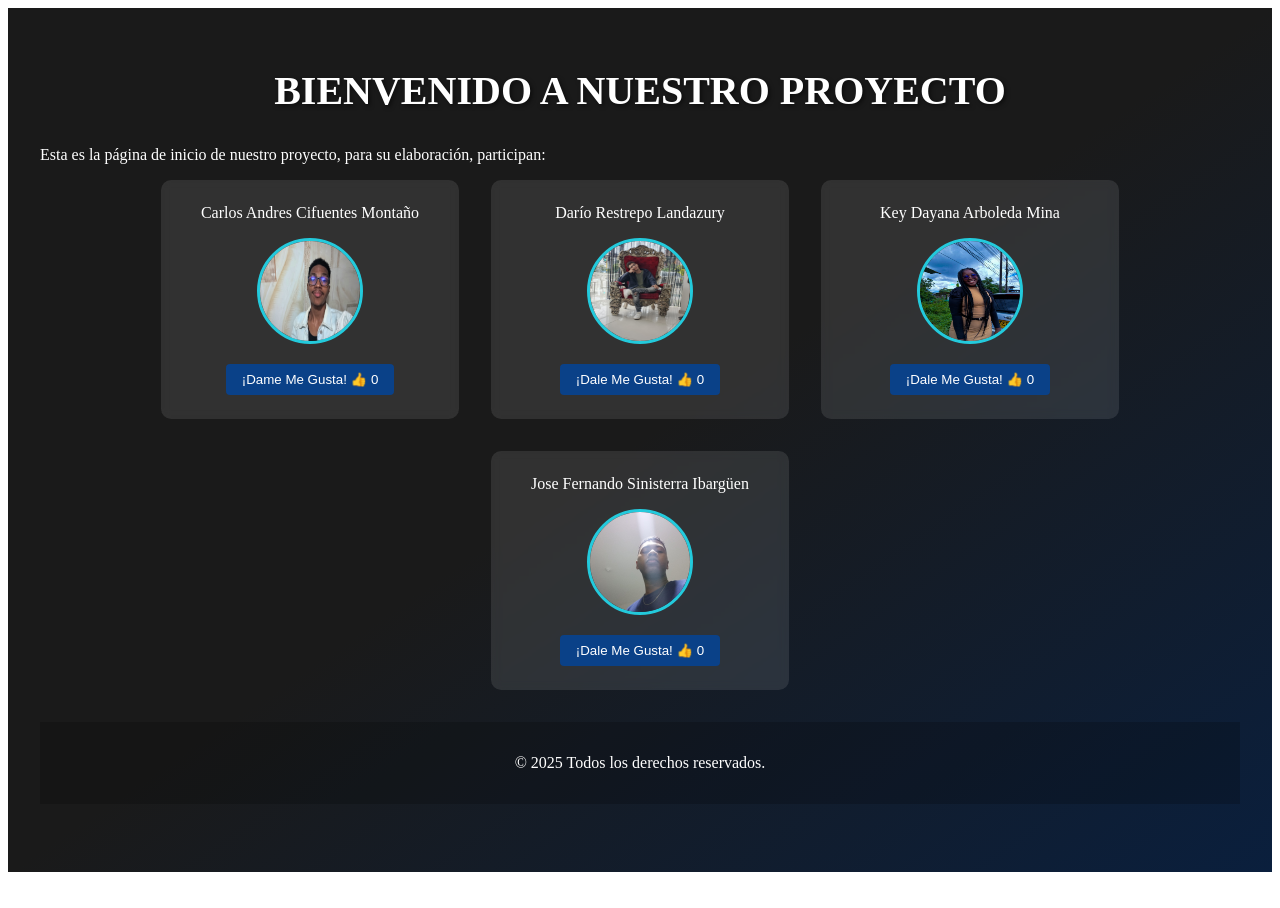
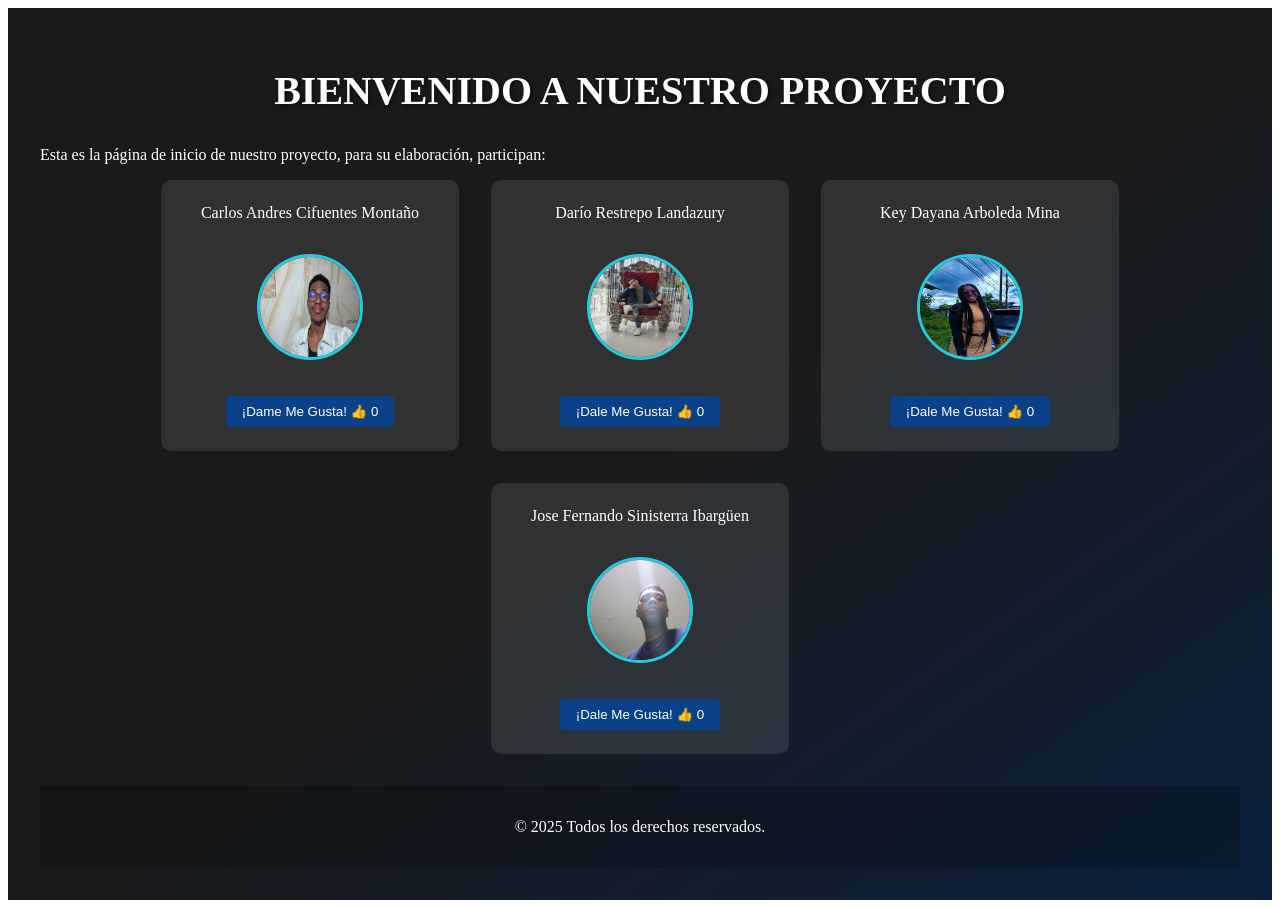
Before and after one commit to setneuficX8/Proyecto-Seminario-de-Actualizacion, a React (Vite) app: page / in a window 1280 px wide. Before the commit the page ends 880 px from the top, so only its background shows below. Built offline with nearby package versions, Linux system fonts and the light colour scheme.

Commit message:
Añadir funcionalidad de expansión y descripción al componente Avatar; actualizar información de participantes en Landing.

```diff
--- a/src/components/Avatar.jsx
+++ b/src/components/Avatar.jsx
@@ -1,10 +1,29 @@
+import { useState } from 'react';
+
+
 export default function Avatar({ person, size }){
+    const [isExpanded, setIsExpanded] = useState(false);
+
+    const toggleExpand = () => {
+        setIsExpanded(!isExpanded);
+    };
+
     return(
-        <img className="Avatar"
-        src={person.imageUrl}
-        alt={person.name}
-        width={size}
-        height={size}
-        />
-    )
+        <div className="avatar-container">
+            <img
+                className={`avatar ${isExpanded ? 'expanded' : ''}`}
+                src={person.imageUrl}
+                alt={person.name}
+                width={size}
+                height={size}
+                onClick={toggleExpand}
+            />
+            {isExpanded && (
+                <div className="avatar-description">
+                    <h3>{person.name}</h3>
+                    <p>{person.description}</p>
+                </div>
+            )}
+        </div>
+    );
 }
--- a/src/components/Landing.css
+++ b/src/components/Landing.css
@@ -51,3 +51,51 @@
     padding: 1rem;
     background: rgba(0, 0, 0, 0.2);
 }
+
+.avatar-container {
+    position: relative;
+    display: inline-block;
+    margin: 1rem 0;
+}
+
+.avatar {
+    cursor: pointer;
+    transition: transform 0.3s ease;
+    border-radius: 50%;
+    border: 3px solid #23cadc;
+}
+
+.avatar.expanded {
+    transform: scale(1.1);
+    box-shadow: 0 0 15px rgba(35, 202, 220, 0.5);
+}
+
+.avatar-description {
+    position: absolute;
+    background: rgba(26, 26, 26, 0.95);
+    color: white;
+    padding: 1.5rem;
+    border-radius: 10px;
+    box-shadow: 0 4px 15px rgba(0, 0, 0, 0.3);
+    z-index: 1000;
+    width: 250px;
+    top: 100%;
+    left: 50%;
+    transform: translateX(-50%);
+    margin-top: 15px;
+    backdrop-filter: blur(10px);
+    border: 1px solid rgba(35, 202, 220, 0.3);
+}
+
+.avatar-description h3 {
+    color: #23cadc;
+    margin-bottom: 1rem;
+    font-size: 1.2rem;
+}
+
+.avatar-description p {
+    font-size: 0.9rem;
+    line-height: 1.6;
+    color: #e0e0e0;
+    white-space: pre-line;
+}
--- a/src/components/Landing.jsx
+++ b/src/components/Landing.jsx
@@ -15,8 +15,9 @@ export default function Landing(){
                     <li className="participant-card">Carlos Andres Cifuentes Montaño
                         <Avatar
                             person={{
-                                name: "Carlos Andres Cifuentes Montaño",
-                                imageUrl: "/src/Img/Carlos.jpeg"
+                                name: "Diseñador de IU/UX",
+                                imageUrl: "/src/Img/Carlos.jpeg",
+                                description: "Estudiante de Ingeniería de Sistemas, especializado en diseño de interfaces. Responsable de crear experiencias de usuario intuitivas y atractivas. Experto en: \n• Diseño de interfaces de usuario\n• Prototipado y wireframing\n• Investigación de usuarios\n• Optimización de experiencia de usuario"
                             }}
                             size={100}
                         />
@@ -28,8 +29,9 @@ export default function Landing(){
                     <li className="participant-card">Darío Restrepo Landazury
                         <Avatar
                             person={{
-                                name: "Darío Restrepo Landazury",
-                                imageUrl: "/src/Img/Dario.jpeg"
+                                name: "Desarrollador Backend",
+                                imageUrl: "/src/Img/Dario.jpeg",
+                                description: "Estudiante de Ingeniería de Sistemas, especializado en desarrollo Backend. Experto en: \n• Arquitectura de servidores\n• Desarrollo de APIs RESTful\n• Gestión de bases de datos\n• Optimización de rendimiento del servidor"
                             }}
                             size={100}
                         />
@@ -41,8 +43,9 @@ export default function Landing(){
                     <li className="participant-card">Key Dayana Arboleda Mina
                         <Avatar
                             person={{
-                                name: "Key Dayana Arboleda Mina",
-                                imageUrl: "/src/Img/Key.jpeg"
+                                name: "Gestora de Proyectos",
+                                imageUrl: "/src/Img/Key.jpeg",
+                                description: "Estudiante de Ingeniería de Sistemas, especializada en gestión de proyectos. Habilidades destacadas: \n• Planificación y seguimiento de proyectos\n• Gestión de equipos ágiles\n• Metodologías Scrum\n• Coordinación de recursos y tiempos"
                             }}
                             size={100}
                         />
@@ -54,8 +57,9 @@ export default function Landing(){
                     <li className="participant-card">Jose Fernando Sinisterra Ibargüen
                         <Avatar
                             person={{
-                                name: "Jose Fernando Sinisterra Ibargüen",
-                                imageUrl: "/src/Img/Fernando.jpeg"
+                                name: "Analista de Datos",
+                                imageUrl: "/src/Img/Fernando.jpeg",
+                                description: "Estudiante de Ingeniería de Sistemas, especializado en análisis de datos. Experto en: \n• Análisis y visualización de datos\n• Business Intelligence\n• Minería de datos\n• Implementación de soluciones basadas en datos"
                             }}
                             size={100}
                         />
```
